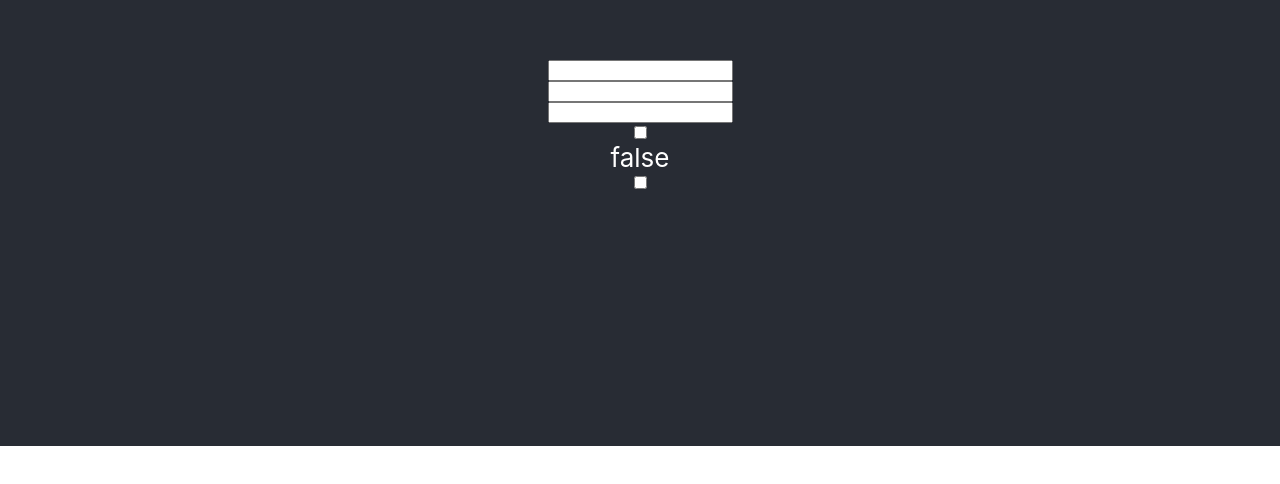
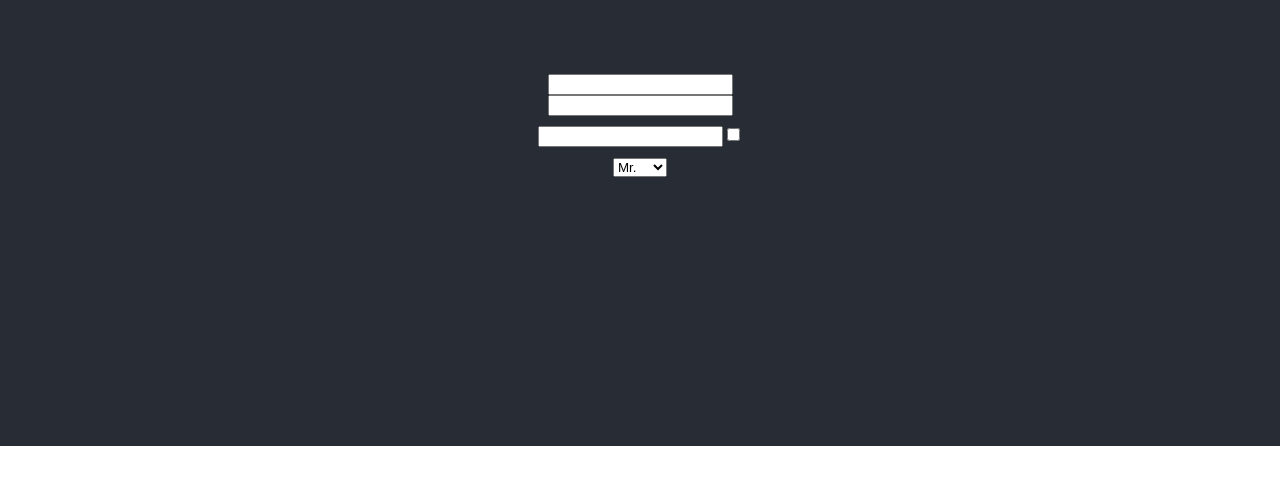
Before and after one commit to eshellster/practical-react, a React (Create React App) app: page / in a window 1280 px wide. Shown: the part 194-678 px from the top of the page. Built offline with nearby package versions, Linux system fonts and the light colour scheme.

Commit message:
useSelect

```diff
--- a/src/components/MyFrom.js
+++ b/src/components/MyFrom.js
@@ -1,4 +1,4 @@
-import React, { useState, useEffect } from "react";
+import React, { useState } from "react";
 const useInput = (defaultValue) => {
   const [value, setValue] = useState(defaultValue);
   const onChange = (e) => {
@@ -17,27 +17,37 @@ const useCheck = () => {
   return { type, checked, onChange };
 };
 
+const useSelect = () => {
+  const [value, setValue] = useState("");
+  const onChange = (e) => {
+    setValue(e.target.value);
+  };
+  return { value, onChange };
+};
+
 const MyFrom = () => {
   const name = useInput("");
   const password = useInput("");
   const email = useInput("");
   const check = useCheck();
-
-  const [remember, setRemember] = useState(false);
-
-  const handleCheck = (e) => {
-    setRemember(e.target.checked);
-    console.log(e.target.checked);
-  };
+  const select = useSelect();
 
   return (
     <div className="App-contain">
       <input {...name} />
       <input {...password} />
-      <input {...email} />
-      <input type="checkbox" checked={remember} onChange={handleCheck} />
-      {remember ? "true" : "false"}
-      <input {...check} />
+      <div>
+        <input {...email} />
+        <input {...check} />
+      </div>
+      <div>
+        <select {...select}>
+          <option>Mr.</option>
+          <option>Miss.</option>
+          <option>Ms.</option>
+          <option>Mrs.</option>
+        </select>
+      </div>
     </div>
   );
 };
```
